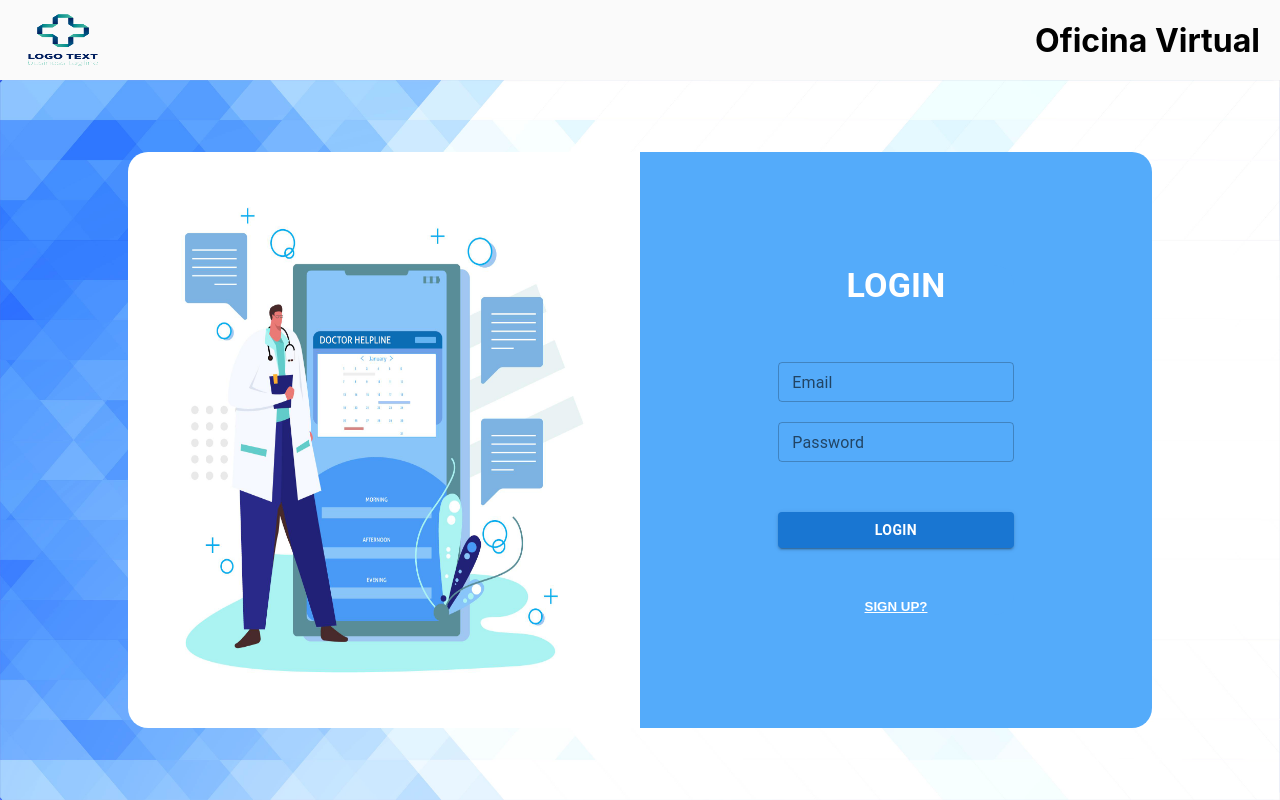
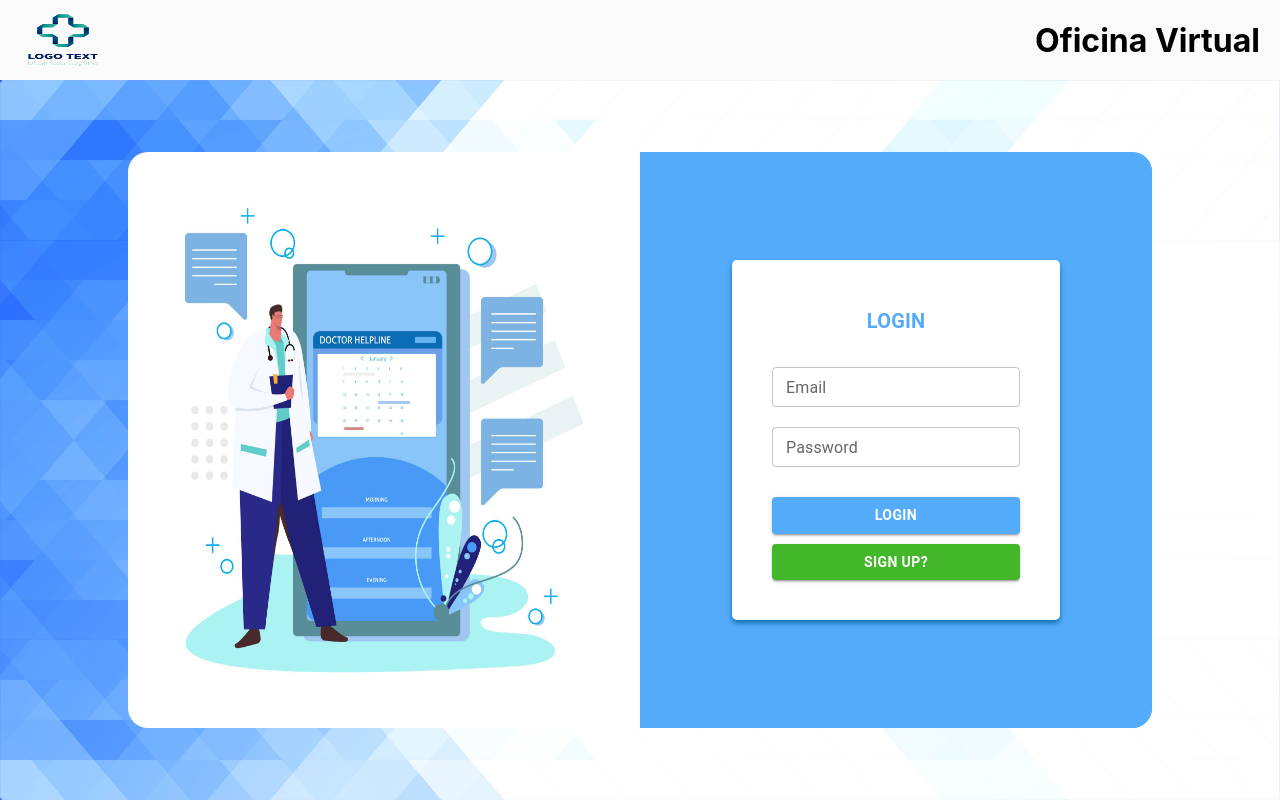
Before and after one commit to Lorainnenava/Citas-app, a React (Create React App) app: page /Login in a window 1280 px wide. Built offline with nearby package versions, Linux system fonts and the light colour scheme.

Commit message:
actualizando

```diff
--- /dev/null
+++ b/src/FormAdaptar/selectAdapter.tsx
@@ -0,0 +1,75 @@
+import React from "react";
+import {
+  FormControl,
+  InputLabel,
+  MenuItem,
+  Select,
+  SelectProps,
+} from "@mui/material";
+import { useTheme } from "@mui/material/styles";
+
+type TSelectOptions = {
+  value: string | number | undefined;
+  label: string | undefined;
+};
+
+export const SelectAdapter = (
+  props: SelectProps & {
+    name: string;
+    onChange: (event: React.ChangeEvent<{ value: unknown }>) => void;
+    options: TSelectOptions[];
+    color?: "red" | undefined;
+    borderColor?: "red" | undefined;
+  }
+) => {
+  const { name, onChange, options, color, borderColor, ...rest } = props;
+  const theme = useTheme();
+
+  const selectSx = {
+    ...(color === "red" && {
+      backgroundColor: "red",
+      color: "white",
+    }),
+    ...(borderColor === "red" && {
+      borderColor: "red",
+    }),
+  };
+
+  return (
+    <FormControl size="small" sx={{ mb: theme.spacing(1), width: "100%" }}>
+      <InputLabel>{rest.label}</InputLabel>
+      <Select
+        {...rest}
+        name={name}
+        value={rest.value}
+        onChange={onChange}
+        onBlur={rest.onBlur}
+        error={!!rest.error}
+        sx={selectSx}
+        MenuProps={{
+          anchorOrigin: { vertical: "bottom", horizontal: "left" },
+          transformOrigin: { vertical: "top", horizontal: "left" },
+          sx: {
+            maxHeight: "290px",
+            width: "100px",
+            "& li": {
+              whiteSpace: "normal",
+              overflowWrap: "break-word",
+            },
+          },
+        }}
+      >
+        {options.map((option, index) => {
+          return (
+            <MenuItem
+              key={`${index * (Math.random() * 999)}_option_${option.label}`}
+              value={option?.value}
+            >
+              {option?.label}
+            </MenuItem>
+          );
+        })}
+      </Select>
+    </FormControl>
+  );
+};
--- a/src/containers/Login/index.tsx
+++ b/src/containers/Login/index.tsx
@@ -1,13 +1,12 @@
 import { ChangeEvent, FormEvent, useEffect, useState } from "react";
+import { Box1, Container, ContenedorForm, Contents, Form } from "./styled";
 import {
+  Stack,
+  Typography,
+  Button,
+  CircularProgress,
   Box,
-  Container,
-  ContenedorForm,
-  Contents,
-  Form,
-  Redireccion,
-} from "./styled";
-import { Stack, Typography, Button, CircularProgress } from "@mui/material";
+} from "@mui/material";
 import { CssTextField } from "../../styled";
 import { TypeAlertT } from "../../components/alert/types";
 import { AlertGeneral } from "../../components/alert";
@@ -112,15 +111,27 @@ const Login = () => {
   }, [loading, dateUser, error, setProfileAuth, navigate, isError, status]);
   return (
     <Container>
-      <Box>
-        <Contents></Contents>
+      <Box1>
+        <Contents />
+        <Box
+          sx={{
+            width: "50%",
+            display: "flex",
+            flexDirection: "column",
+            justifyContent: "center",
+            gap: "50px",
+            backgroundColor: "#54abfa",
+            borderRadius: "0px 20px 20px 0px",
+            alignItems: "center",
+          }}
+        >
           <Form onSubmit={handleSubmit}>
             <Typography
               align="center"
-            variant="h4"
+              variant="h6"
               component="h2"
-            color="white"
-            marginBottom="5px"
+              color="#54abfa"
+              marginTop="5px"
             >
               <b>LOGIN</b>
             </Typography>
@@ -146,16 +157,33 @@ const Login = () => {
                 />
               </ContenedorForm>
             </Stack>
-          <Button type="submit" variant="contained" disabled={loading}>
+            <Box display="flex" flexDirection="column" gap="10px">
+              <Button
+                type="submit"
+                variant="contained"
+                sx={{ backgroundColor: "#54abfa" }}
+                disabled={loading}
+              >
                 {loading ? <CircularProgress size={15} color="inherit" /> : ""}
                 <b>Login</b>
               </Button>
-          <Redireccion onClick={() => navigate("/SignUp")} color="success">
+              <Button
+                variant="contained"
+                onClick={() => navigate("/SignUp")}
+                sx={{
+                  backgroundColor: "#42b72a",
+                  "&:hover": {
+                    backgroundColor: "#3a9d23",
+                  },
+                }}
+              >
                 <b>SIGN UP?</b>
-          </Redireccion>
+              </Button>
+            </Box>
           </Form>
+        </Box>
         <AlertGeneral setShowAlert={setShowAlert} showAlert={showAlert} />
-      </Box>
+      </Box1>
     </Container>
   );
 };
--- a/src/containers/Login/styled.tsx
+++ b/src/containers/Login/styled.tsx
@@ -16,7 +16,7 @@ export const Container = styled.div`
   background-repeat: no-repeat;
 `;
 
-export const Box = styled.div`
+export const Box1 = styled.div`
   width: 80%;
   height: 80%;
   background-color: #54abfa;
@@ -25,14 +25,14 @@ export const Box = styled.div`
 `;
 
 export const Form = styled.form`
-  width: 23%;
   display: flex;
   flex-direction: column;
   justify-content: center;
-  gap: 50px;
-  background-color: #54abfa;
-  border-radius: 0px 20px 20px 0px;
-  margin: auto;
+  gap: 30px;
+  padding: 40px;
+  background-color: #ffffff;
+  box-shadow: 0px 3px 5px 0px #1070ac;
+  border-radius: 5px;
 `;
 
 export const Rows = styled.div`
@@ -54,14 +54,3 @@ export const Contents = styled.div`
   background-repeat: no-repeat;
   border-radius: 20px 0px 0px 20px;
 `;
-
-export const Redireccion = styled.button`
-  background-color: transparent;
-  color: white;
-  border: none;
-  text-decoration: underline;
-  &:hover {
-    color: black;
-    cursor: pointer;
-  }
-`;
--- a/src/containers/SignUp/index.tsx
+++ b/src/containers/SignUp/index.tsx
@@ -1,11 +1,11 @@
 import React from "react";
 import { ChangeEvent, FormEvent, useState } from "react";
-import { Typography, MenuItem, CircularProgress } from "@mui/material";
+import { Typography, CircularProgress } from "@mui/material";
 import { Stack } from "@mui/material";
-import { Button } from "@mui/material";
-import { CssSelect, CssTextField } from "../../styled";
+import { Button, Box } from "@mui/material";
+import { CssTextField } from "../../styled";
 import {
-  Box,
+  Box1,
   BoxHeader,
   Container,
   ContenedorForm,
@@ -23,6 +23,7 @@ import { TNewDataUser } from "./types";
 import { AlertGeneral } from "../../components/alert";
 import { SelectChangeEvent } from "@mui/material/Select";
 import { BsHouseFill } from "react-icons/bs";
+import { SelectAdapter } from "../../FormAdaptar/selectAdapter";
 const SignUp = () => {
   /**
    *Stages
@@ -45,7 +46,7 @@ const SignUp = () => {
     type: "success",
     active: false,
   });
-  const { data: dataDocument, } = useGetTypeDocumentQuery({});
+  const { data: dataDocument } = useGetTypeDocumentQuery({});
 
   /**
    * DataSelects
@@ -65,25 +66,25 @@ const SignUp = () => {
     });
   };
   const handleChangueSelect = (
-    event: SelectChangeEvent<unknown>,
-    child: React.ReactNode
+    event: React.ChangeEvent<{ value: unknown }> | SelectChangeEvent<unknown>
   ) => {
     event.preventDefault();
-    setDataForm({
-      ...dataForm,
-      [event.target.name]: event.target.value,
-    });
+    const { name, value } = event.target as HTMLInputElement;
+    setDataForm((prevDataForm) => ({
+      ...prevDataForm,
+      [name]: value,
+    }));
   };
 
   /**
    * Validad campos requeridos
    */
   const validateRequired = (field?: boolean) => {
-    let color: "red" | "";
+    let color: "red" | undefined;
     if (field && required) {
       color = "red";
     } else {
-      color = "";
+      color = undefined;
     }
     return color;
   };
@@ -109,32 +110,47 @@ const SignUp = () => {
         time: 2000,
       });
     } else {
-      setLoading(true)
+      setLoading(true);
       CreateNewUser(dataForm);
       setRequired(true);
-      navigate("/Login")
+      navigate("/Login");
     }
   };
   return (
     <Container>
-      <Box>
+      <Box1>
         <ImagenSignup></ImagenSignup>
+        <Box
+          sx={{
+            width: "50%",
+            display: "flex",
+            flexDirection: "column",
+            justifyContent: "center",
+            gap: "50px",
+            backgroundColor: "#54abfa",
+            borderRadius: "0px 20px 20px 0px",
+            alignItems: "center",
+          }}
+        >
           <Form onSubmit={handleSubmit}>
             <BoxHeader>
-            <Typography
-              align="center"
-              variant="h4"
-              component="h2"
-              color="white"
-            >
-              <b>SIGN UP</b>
-              <Inicio
+              <Inicio>
+                <BsHouseFill
+                  size={30}
+                  cursor="pointer"
                   onClick={() => {
                     navigation("/Login");
                   }}
+                />
+              </Inicio>
+              <Typography
+                align="center"
+                variant="h6"
+                component="h2"
+                color="#54abfa"
+                marginTop="5px"
               >
-                <BsHouseFill size={30} />
-              </Inicio>
+                <b>SIGN UP</b>
               </Typography>
             </BoxHeader>
             <Stack spacing={2}>
@@ -148,23 +164,29 @@ const SignUp = () => {
                   colors={validateRequired(!dataForm?.name)}
                   borderColors={validateRequired(!dataForm?.name)}
                 />
-              <CssSelect
+                <SelectAdapter
+                  label="Tipo de documento"
                   name="_idtypeOfDocument"
-                id="_id"
-                size="small"
                   onChange={handleChangueSelect}
-                value={dataForm?._idtypeOfDocument || ""}
-                colors={validateRequired(!dataForm?._idtypeOfDocument)}
-                bordercolors={validateRequired(!dataForm?._idtypeOfDocument)}
-              >
-                {dataSelects?.dataDocument?.map((x) => {
-                  return (
-                    <MenuItem value={x?._id} key={x?.typeOfDocument}>
-                      {x?.typeOfDocument}
-                    </MenuItem>
-                  );
-                })}
-              </CssSelect>
+                  options={
+                    dataSelects.dataDocument?.map((x) => {
+                      return {
+                        value: x?._id,
+                        label: x?.typeOfDocument,
+                      };
+                    }) || []
+                  }
+                  // color={
+                  //   validateRequired(!dataForm?._idtypeOfDocument)
+                  //     ? ("red" as "red")
+                  //     : undefined
+                  // }
+                  borderColor={
+                    validateRequired(!dataForm?._idtypeOfDocument)
+                      ? ("red" as "red")
+                      : undefined
+                  }
+                />
                 <CssTextField
                   label="Identification"
                   name="identification"
@@ -206,13 +228,19 @@ const SignUp = () => {
                 />
               </ContenedorForm>
             </Stack>
-          <Button type="submit" variant="contained" disabled={loading}>
+            <Button
+              type="submit"
+              variant="contained"
+              disabled={loading}
+              sx={{ backgroundColor: "#54abfa" }}
+            >
               {loading ? <CircularProgress size={15} color="inherit" /> : ""}
               SignUp
             </Button>
           </Form>
+        </Box>
         <AlertGeneral setShowAlert={setShowAlert} showAlert={showAlert} />
-      </Box>
+      </Box1>
     </Container>
   );
 };
--- a/src/containers/SignUp/styled.tsx
+++ b/src/containers/SignUp/styled.tsx
@@ -15,7 +15,7 @@ export const Container = styled.div`
   background-repeat: no-repeat;
 `;
 
-export const Box = styled.div`
+export const Box1 = styled.div`
   width: 80%;
   height: 80%;
   display: flex;
@@ -32,15 +32,15 @@ export const ImagenSignup = styled.div`
 `;
 
 export const Form = styled.form`
-  // max-width: 420px;
-  width: 50%;
   display: flex;
+  width: 320px;
   flex-direction: column;
   justify-content: center;
-  gap: 50px;
-  padding: 50px 30px;
-  background-color: #89cce8;
-  border-radius: 0px 20px 20px 0px;
+  gap: 30px;
+  padding: 30px;
+  background-color: #ffffff;
+  box-shadow: 0px 3px 5px 0px #1070ac;
+  border-radius: 5px;
 `;
 
 export const Rows = styled.div`
@@ -54,19 +54,17 @@ export const ContenedorForm = styled.div`
   gap: 20px;
 `;
 
-export const Inicio = styled.button`
+export const Inicio = styled.div`
   background-color: transparent;
-  border: none;
-  color: white;
-  margin-left: 210px;
+  width: 100%;
+  display: flex;
+  justify-content: end;
+  color: #54abfa;
   &:hover {
-    cursor: pointer;
-    color: #1c3c74;
+    color: #3574af;
   }
 `;
 
 export const BoxHeader = styled.div`
   width: 100%;
-  display: flex;
-  justify-content: flex-end;
 `;
--- a/src/styled.tsx
+++ b/src/styled.tsx
@@ -8,6 +8,7 @@ export const Container = styled.div`
   flex-direction: column;
   margin: 0px
 `;
+
 export const CssTextField = styled(TextField)<{
   colors?: string;
   borderColors?: string;
@@ -45,41 +46,3 @@ export const CssTextField = styled(TextField)<{
     color: ${({ colors }) => colors || "primary"};
   }
 `;
-
-export const CssSelect = styled(Select)<{
-  colors?: string;
-  bordercolors?: string;
-}>`
-  & label.MuiSelect-focused {
-    color: ${({ colors }) => colors || "white"};
-  }
-  & .MuiSelect-focused {
-    color: ${({ colors }) => colors || "white"};
-    border-color: ${({ bordercolors }) => bordercolors || "white"};
-  }
-  & label {
-    color: ${({ colors }) => colors || "white"};
-    border-color: ${({ bordercolors }) => bordercolors || "white"};
-  }
-  & input {
-  }
-  & .MuiInputBase-root:after {
-    border-color: ${({ bordercolors }) => bordercolors || "white"};
-    color: ${({ colors }) => colors || "white"};
-  }
-  & .MuiInputBase-root {
-    & fieldset {
-      border-color: ${({ bordercolors }) => bordercolors || "white"};
-      color: ${({ colors }) => colors || "white"};
-    }
-    &:hover fieldset {
-      border-color: ${({ bordercolors }) => bordercolors || "black"};
-      color: ${({ colors }) => colors || "white"};
-    }
-    &.MuiMuiSelect-focused fieldset {
-      border-color: ${({ bordercolors }) => bordercolors || "white"};
-      color: ${({ colors }) => colors || "white"};
-    }
-    color: ${({ colors }) => colors || "white"};
-  }
-`;
```
Lines whose indentation alone changed are shown as unchanged.
